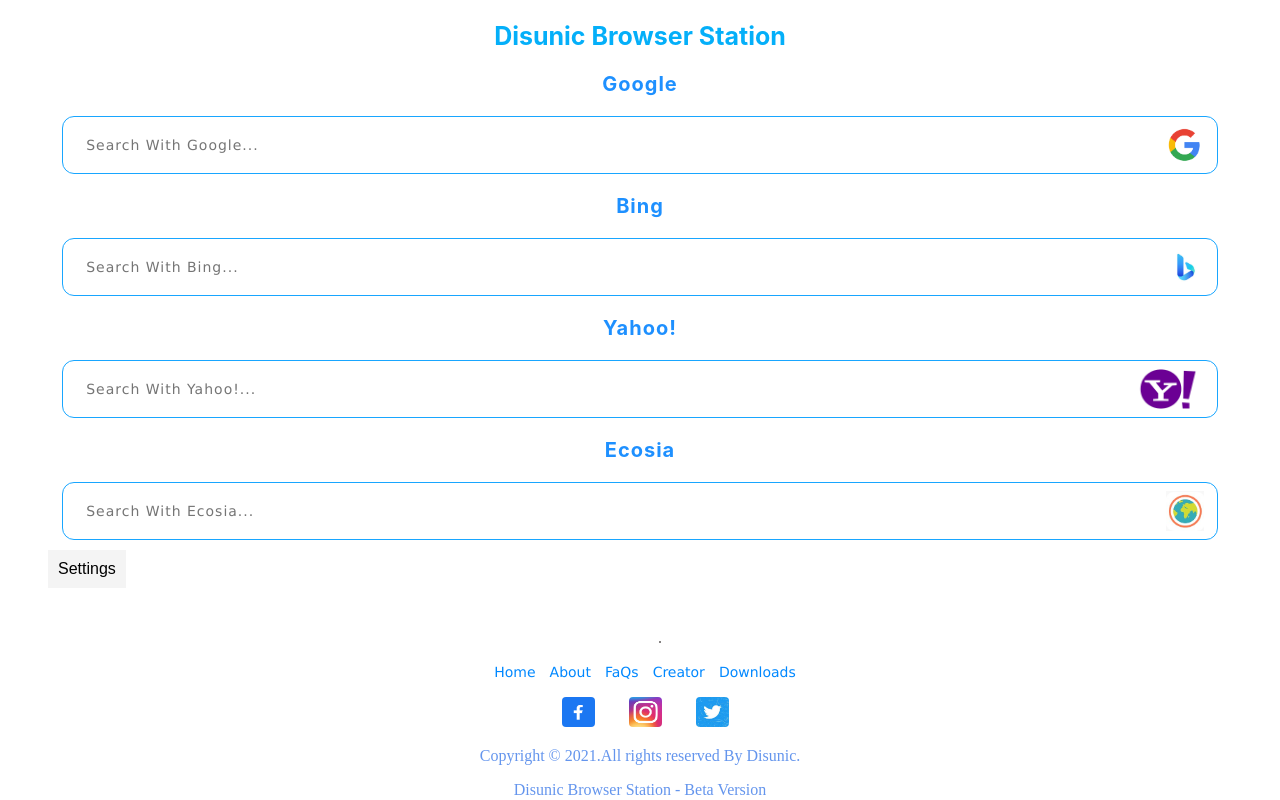
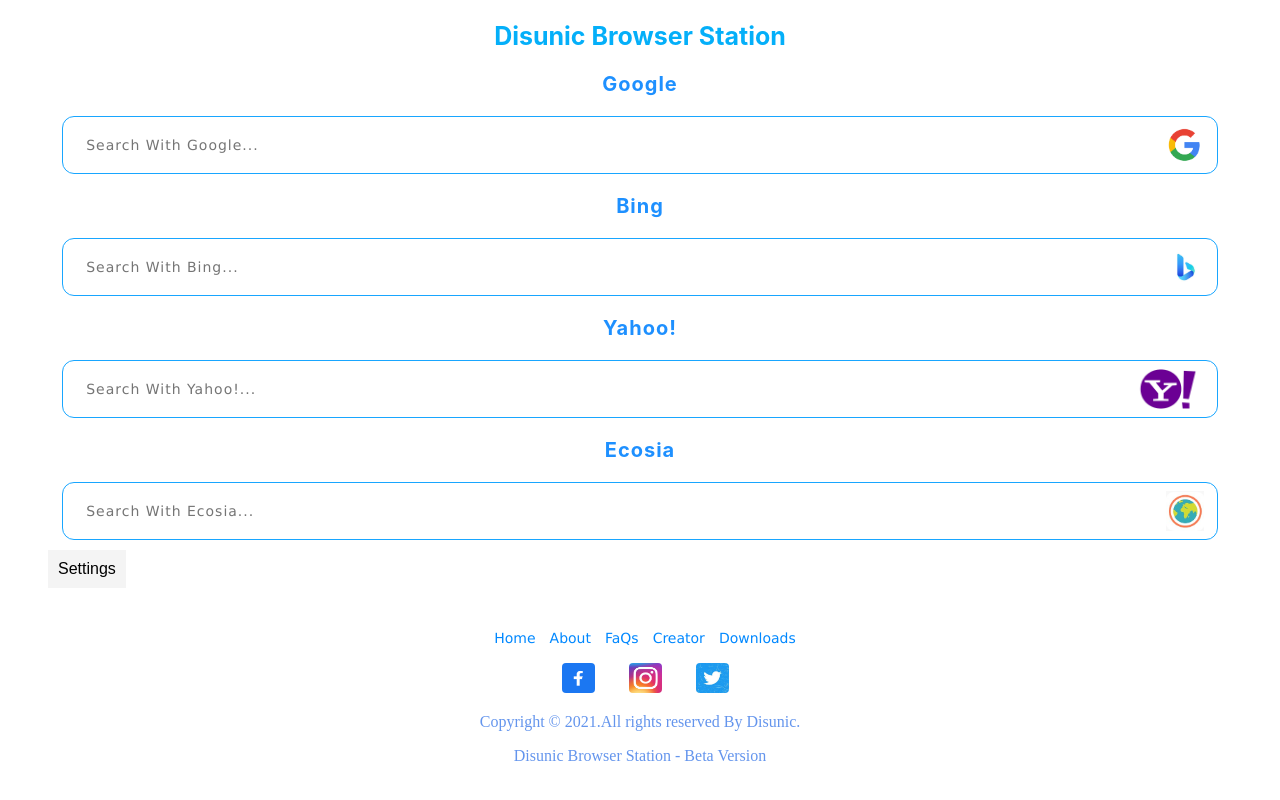
Before and after one commit to Disunic20/disunic20.github.io, a plain HTML site: page OT-Disunic-Browser-Station.html in a window 1280 px wide. Drawn offline with Linux system fonts and the light colour scheme.

Commit message:
Update OT-Disunic-Browser-Station.html

```diff
--- a/OT-Disunic-Browser-Station.html
+++ b/OT-Disunic-Browser-Station.html
@@ -50,7 +50,7 @@
             </form>
     </div>
     <div class="end-nav-bar">
-        <ul style="color: rgb(89, 85, 85);">.</ul>
+        <ul style="color: rgb(89, 85, 85);"></ul>
         <p class="Link-A">
             <a class="Link-5" href="./index.html">Home</a>
             <a class="Link-1" href="./about.html">About</a>
```
